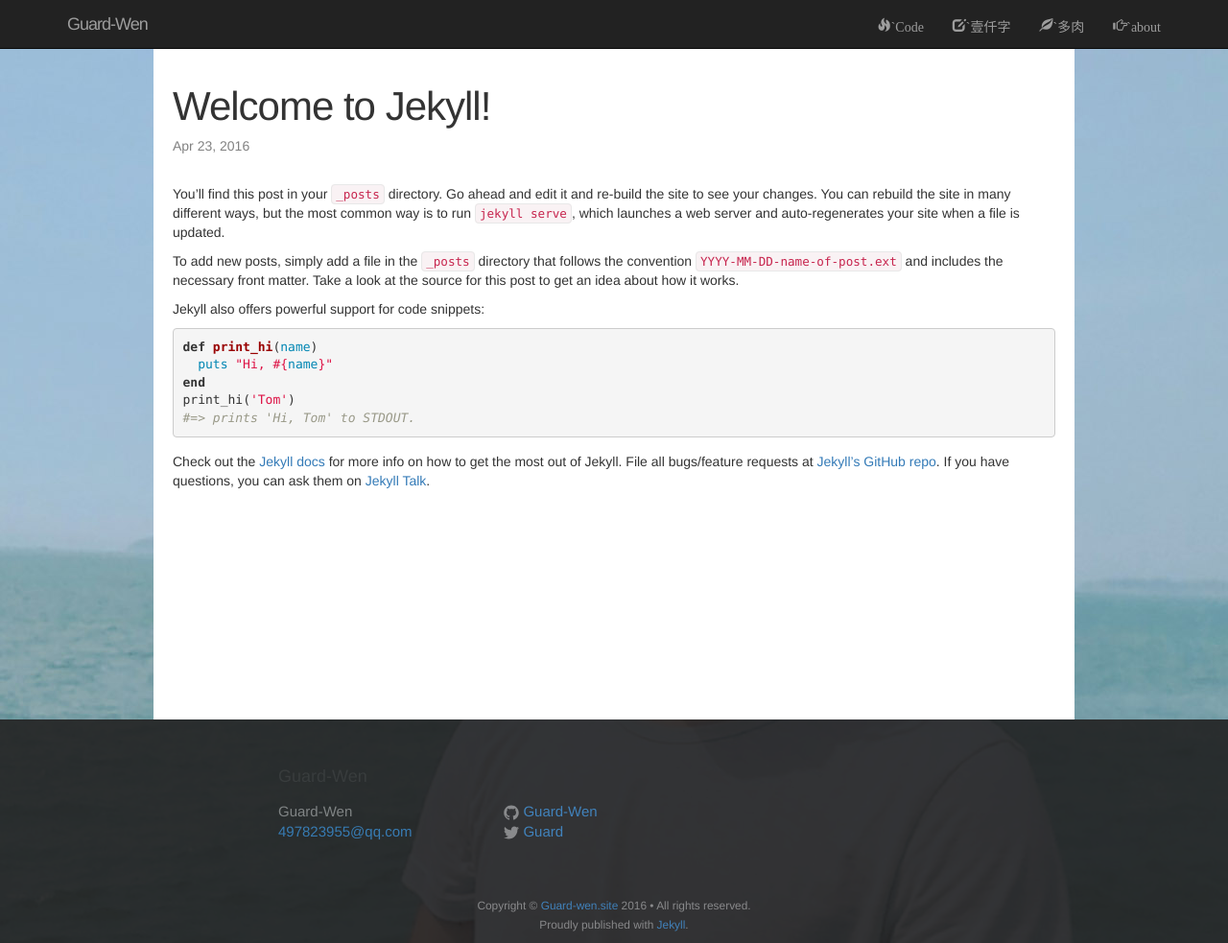
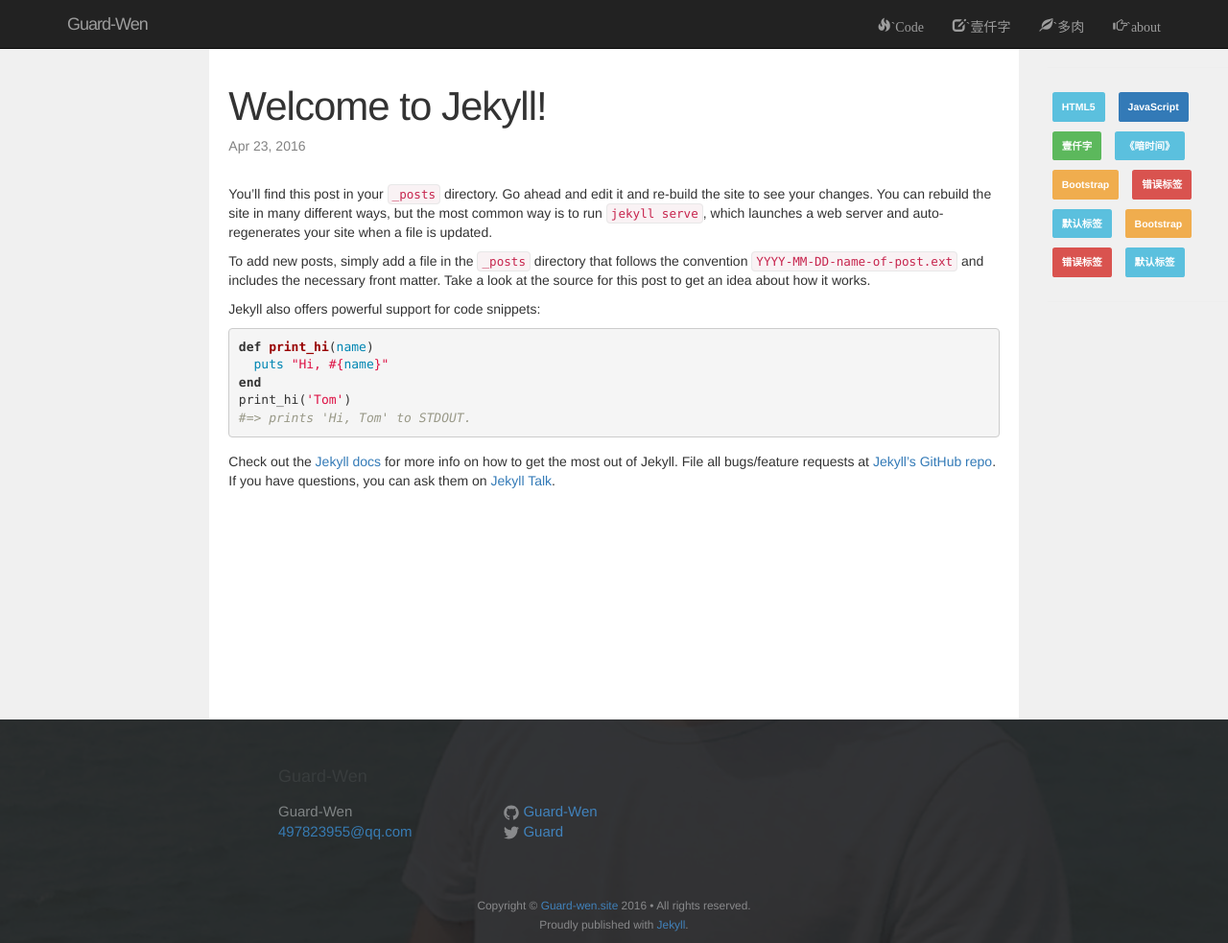
Before and after one commit to guard-wen/guard-wen.github.io, a Jekyll site: the page built from _posts/2016-04-23-HelloWorld.markdown, in a window 1280 px wide and 983 px high. Shown: the whole window at 96% size. Built offline with Jekyll 4.4.1, drawn with Linux system fonts in a browser that asks for light colours.

```diff
--- a/_includes/head.html
+++ b/_includes/head.html
@@ -11,11 +11,12 @@
   <link rel="alternate" type="application/rss+xml" title="{{ site.title }}" href="{{ "/feed.xml" | prepend: site.baseurl | prepend: site.url }}">
   <link rel="stylesheet" href="/css/bootstrap.css">
 	<style>
-	body{padding-top: 50px; background-image: url(/img/guard1920.jpg);background-position:top;background-repeat:repeat;}
-	article{background: white;min-height: 700px;padding:20px;max-width: 960px;margin: 0 auto;}
+	body{padding-top: 50px; /*background: #f0f0f0;*/ background-image: url(/img/guard1920.jpg);background-position:top;background-repeat:repeat;}
+	#post-background{background: #f0f0f0;}
+	article{background: #ffffff;min-height: 700px;padding:20px;/*max-width: 1025px;*/}
 	.collapse li:hover{background: #333;}
-	.home{width: 100%;margin: 0 auto;}
-	.home .col-md-8,.col-md-3{background: white;opacity: 0.8;margin: 20px 20px;min-height: 650px;border-radius: 5px;overflow: hidden;}
+	.home{max-width: 1200px;margin: 0 auto;}
+	.home .col-md-7,.col-md-4{background: white;opacity: 0.8;margin: 20px 20px;min-height: 650px;border-radius: 5px;overflow: hidden;}
 	.latest-article{height: 600px;overflow: hidden;}
 	.label-mark span{padding: 10px;margin: 5px;display:inline-block;cursor: pointer;}
 	.label-mark span:hover{background: #333333;opacity: 0.8;}
--- a/_layouts/post.html
+++ b/_layouts/post.html
@@ -1,7 +1,10 @@
 ---
 layout: default
 ---
-<article class="post" itemscope itemtype="http://schema.org/BlogPosting">
+<div class="row" id="post-background">
+	<div class="col-md-2"></div>
+	<div class="col-md-8">
+		<article class="post" itemscope itemtype="http://schema.org/BlogPosting">
 
   <header class="post-header">
     <h1 class="post-title" itemprop="name headline">{{ page.title }}</h1>
@@ -13,3 +16,23 @@ layout: default
   </div>
 
 </article>
+	</div>
+	<div class="col-md-2">
+    <hr>
+      <!--代码-->
+      <div class="label-mark">
+        <span class="label label-info">HTML5</span>
+        <span class="label label-primary">JavaScript</span>
+        <span class="label label-success">壹仟字</span>
+        <span class="label label-info">《暗时间》</span>
+        <span class="label label-warning">Bootstrap</span>
+        <span class="label label-danger">错误标签</span>
+        <span class="label label-info">默认标签</span>
+        <span class="label label-warning">Bootstrap</span>
+        <span class="label label-danger">错误标签</span>
+        <span class="label label-info">默认标签</span>
+        <hr>
+        <br>
+      </div>
+	</div>
+</div>
--- a/index.html
+++ b/index.html
@@ -3,7 +3,7 @@ layout: default
 ---
 
 <div class="home row">
-  <div class="col-md-8">
+  <div class="col-md-7">
     <div class="latest-article">
       <h3>最新文章&nbsp;<a href="#"><small>(全部)</small></a></h3>
       <hr>
@@ -26,7 +26,7 @@ layout: default
     </div>
 
   </div>
-  <div class="col-md-3">
+  <div class="col-md-4">
     <h3>Guard</h3>
     <hr>
     <div class="jianjie">
```
